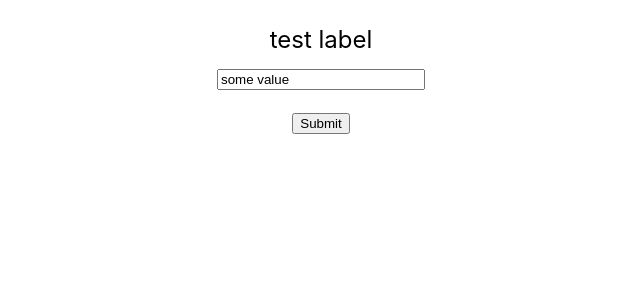
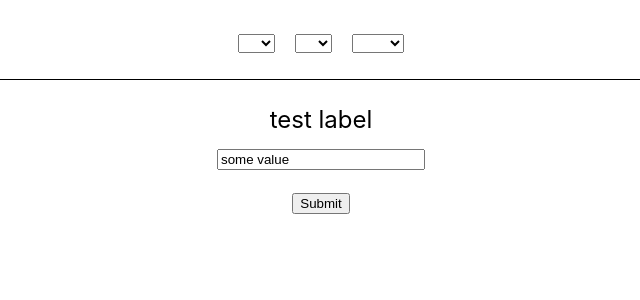
Before and after one commit to daryna-hunko/vseTut, a React (Create React App) app: page / in a window 1280 px wide. Shown: the top 300 px of the page, without its empty margins (319-959 px from the left). Built offline with nearby package versions, Linux system fonts and the light colour scheme.

Commit message:
started work on new component - date picker

```diff
--- a/src/App.js
+++ b/src/App.js
@@ -1,5 +1,6 @@
 import React, {useState} from 'react';
 import FormComp from './FormComp.js';
+import DatePicker from './DatePickerComp.js';
 import styled from 'styled-components';
 
 const Form = styled.form`
@@ -11,14 +12,42 @@ const Form = styled.form`
 
 
 
+
 function App(props) {
+  const Days = [];
+  const Monthes = [1,2,3,4,5,6,7,8,9,10,11,12];
+  const Years = [];
+  const todayDate = new Date();
+  for (let i = 1900; i < 2021; i++) {
+    Years.push(i);
+  }
+  for (let i = 1; i <= 31; i++) {
+    Days.push(i);
+  }
+
   const [controlledValue, setControlledValue] = useState('some value');
+
+  const [controlledDays, setControlledDays] = useState(todayDate.getDay()),
+        [controlledMonthes, setControlledMonthes] = useState(todayDate.getMonth() + 1),
+        [controlledYears, setControlledYears] = useState(todayDate.getFullYear());
+
   return (
-    <Form>
-      <FormComp label={'test label'} value={controlledValue} onChange={(e) => setControlledValue(e.target.value)} onClick={() => alert('onClick')}/>
-      <input type='submit' value='Submit'/>
-    </Form>
+    <>
+      <DatePicker
+        Days={Days}
+        Monthes={Monthes}
+        Years={Years}
+        onDaysChange={(e) => setControlledDays(e.target.value)}
+        onMonthesChange={(e) => {setControlledMonthes(e.target.value)}}
+        onYearsChange={(e) => {setControlledYears(e.target.value); console.log(controlledYears)}}
 
+        onClick={()=> alert('onClick')}
+      />
+      <Form>
+        <FormComp label={'test label'} value={controlledValue} onChange={(e) => setControlledValue(e.target.value)} onClick={() => alert('onClick')}/>
+        <input type='submit' value='Submit'/>
+      </Form>
+    </>
   );
 }
 
--- /dev/null
+++ b/src/DatePickerComp.js
@@ -0,0 +1,41 @@
+import React, {useState} from 'react';
+import styled from 'styled-components';
+import SelectBuilder from './SelectBuilderComp.js';
+
+const Div = styled.div`
+  display: block;
+  text-align: center;
+  margin: 0 auto;
+  padding: 25px 0;
+  font-size: 24px;
+  border-bottom: 1px solid #000;
+`;
+
+
+function DatePicker(props) {
+
+  return (
+    <Div>
+      <div>
+        <SelectBuilder className='date-select' numbers={props.Days}  />
+        <SelectBuilder className='month-select' numbers={props.Monthes} />
+        <SelectBuilder className='year-select' numbers={props.Years} onChange={props.onYearsChange} onFocus={props.onClick} />
+      </div>
+      <div className="date-picker-output"></div>
+    </Div>
+  );
+}
+
+function outputer(a, b, c) {
+  //if (a.length != 0 && b.length != 0 && c.length != 0) {
+    document.querySelector('.date-picker-output').innerText = a + ' ' + b + ' ' + c;
+  //}
+}
+
+
+
+function daysInMonth (month, year) { // Use 1 for January, 2 for February, etc.
+  return new Date(year, month, 0).getDate();
+}
+
+export default DatePicker;
--- a/src/FormComp.js
+++ b/src/FormComp.js
@@ -1,4 +1,4 @@
-import React, {useState} from 'react';
+import React from 'react';
 import styled from 'styled-components';
 
 const Div = styled.div`
--- /dev/null
+++ b/src/SelectBuilderComp.js
@@ -0,0 +1,22 @@
+import React from 'react';
+import styled from 'styled-components';
+
+const Select = styled.select`
+  margin: 0 10px;
+`;
+
+function SelectBuilder(props) {
+  const numbers = props.numbers;
+  const emptyItem = <option key={'empty'}></option>;
+  const optionItems = numbers.map((number) =>
+    <option key={number.toString()} value={number}>{number}</option>
+  );
+  optionItems.unshift(emptyItem);
+  return (
+    <Select className={props.className}>
+      {optionItems}
+    </Select>
+  );
+}
+
+export default SelectBuilder;
```
